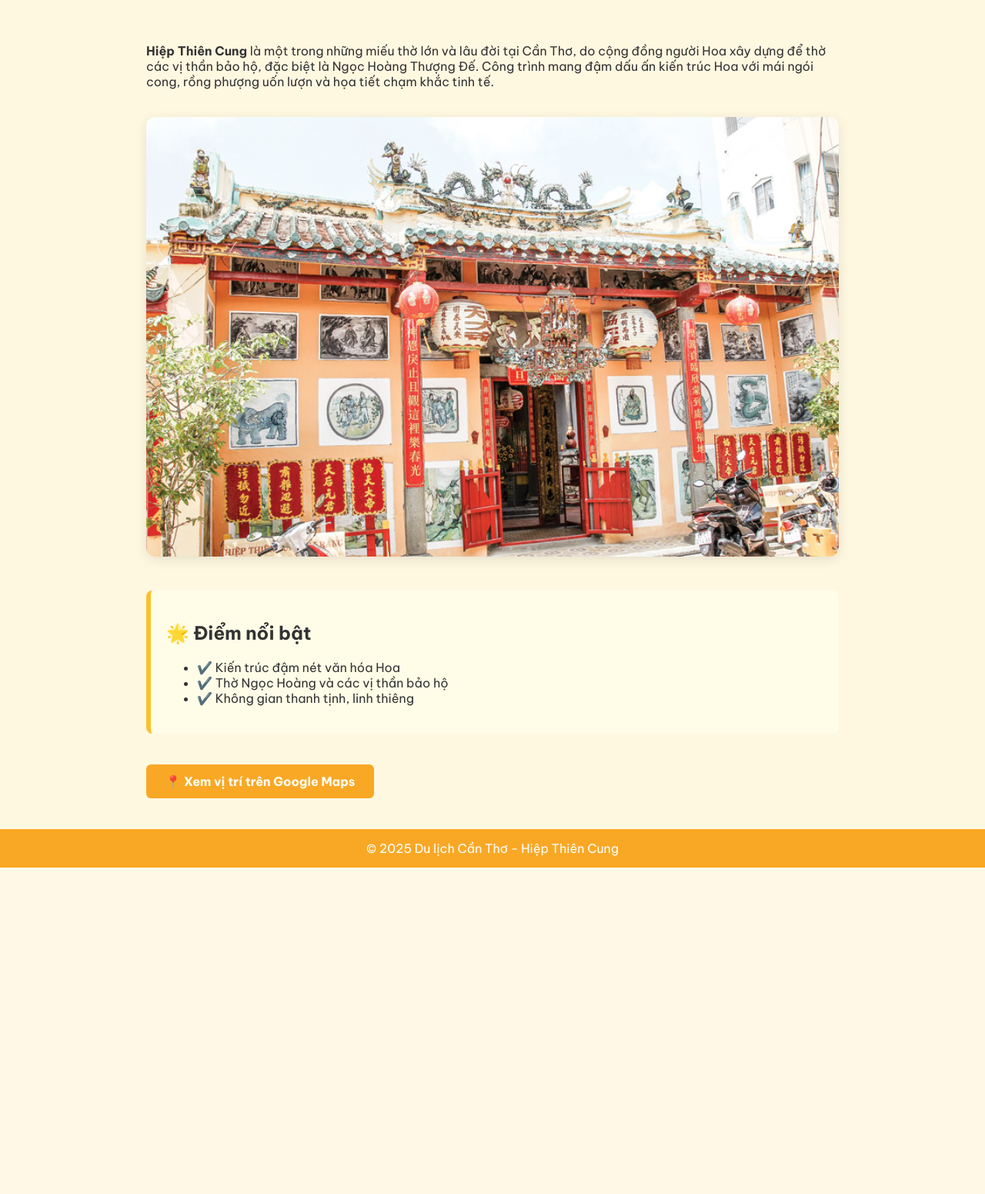
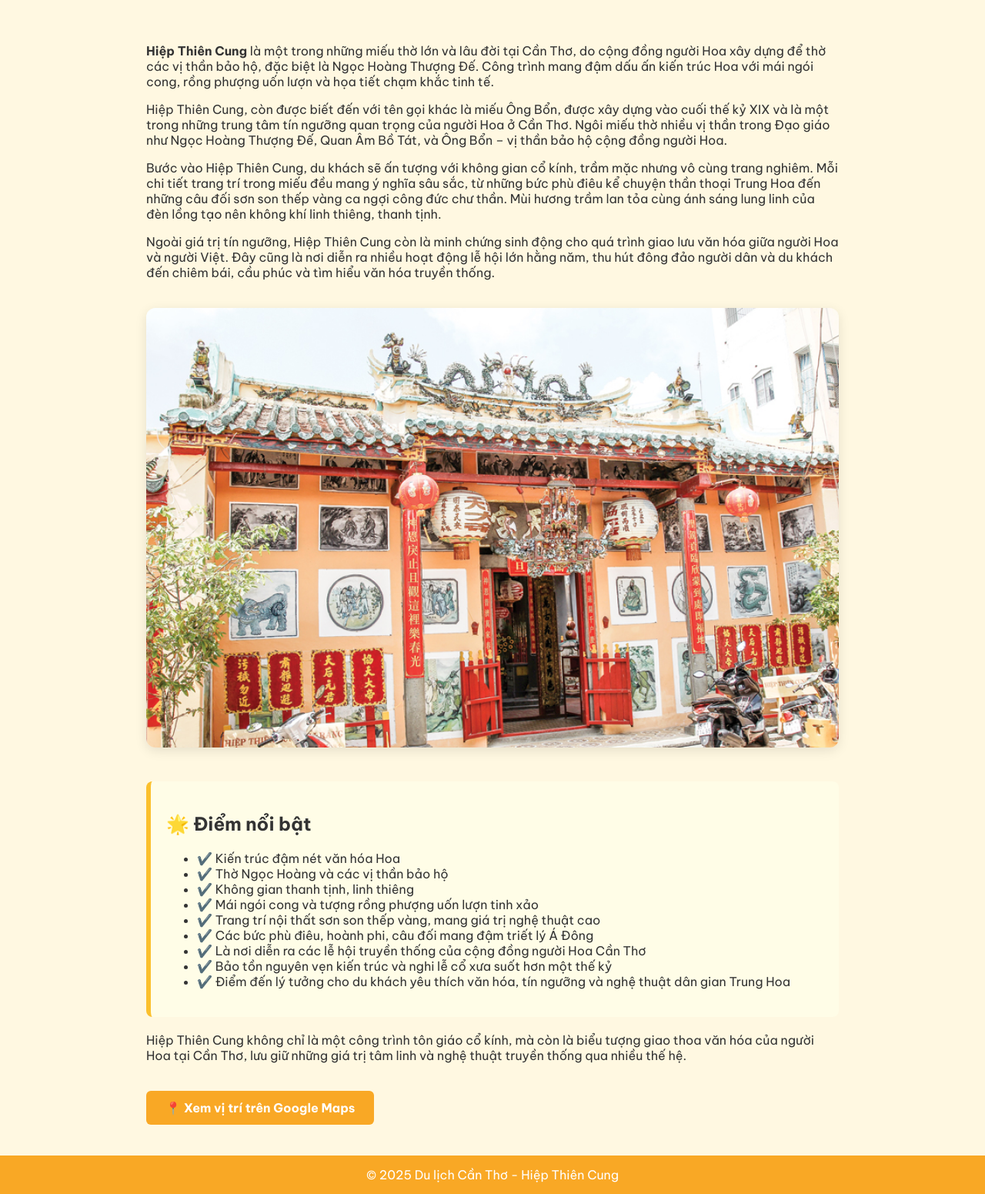
Before and after one commit to hung83st/mekongkit, a Flask app: page /hiep_thien_cung in a window 1280 px wide. Shown: the part 255-1806 px from the top of the page at 77% size. Before the commit the page ends 1382 px from the top, so only its background shows below. Run offline with Flask 3, Linux system fonts and the light colour scheme.

Commit message:
Update hiep_thien_cung.html

```diff
--- a/travel_kit/templates/hiep_thien_cung.html
+++ b/travel_kit/templates/hiep_thien_cung.html
@@ -52,6 +52,23 @@
             rồng phượng uốn lượn và họa tiết chạm khắc tinh tế.
         </p>
 
+        <p>
+            Hiệp Thiên Cung, còn được biết đến với tên gọi khác là miếu Ông Bổn, được xây dựng vào cuối thế kỷ XIX và là
+            một trong những trung tâm tín ngưỡng quan trọng của người Hoa ở Cần Thơ. Ngôi miếu thờ nhiều vị thần trong
+            Đạo giáo như Ngọc Hoàng Thượng Đế, Quan Âm Bồ Tát, và Ông Bổn – vị thần bảo hộ cộng đồng người Hoa.
+        </p>
+        <p>
+            Bước vào Hiệp Thiên Cung, du khách sẽ ấn tượng với không gian cổ kính, trầm mặc nhưng vô cùng trang nghiêm.
+            Mỗi chi tiết trang trí trong miếu đều mang ý nghĩa sâu sắc, từ những bức phù điêu kể chuyện thần thoại Trung
+            Hoa đến những câu đối sơn son thếp vàng ca ngợi công đức chư thần. Mùi hương trầm lan tỏa cùng ánh sáng lung
+            linh của đèn lồng tạo nên không khí linh thiêng, thanh tịnh.
+        </p>
+        <p>
+            Ngoài giá trị tín ngưỡng, Hiệp Thiên Cung còn là minh chứng sinh động cho quá trình giao lưu văn hóa giữa
+            người Hoa và người Việt. Đây cũng là nơi diễn ra nhiều hoạt động lễ hội lớn hằng năm, thu hút đông đảo người
+            dân và du khách đến chiêm bái, cầu phúc và tìm hiểu văn hóa truyền thống.
+        </p>
+
         <img src="{{ url_for('static', filename='images/hiep-thien-cung.jpg') }}" alt="Hiệp Thiên Cung">
 
         <div class="highlight">
@@ -60,9 +77,18 @@
                 <li>✔️ Kiến trúc đậm nét văn hóa Hoa</li>
                 <li>✔️ Thờ Ngọc Hoàng và các vị thần bảo hộ</li>
                 <li>✔️ Không gian thanh tịnh, linh thiêng</li>
+                <li>✔️ Mái ngói cong và tượng rồng phượng uốn lượn tinh xảo</li>
+                <li>✔️ Trang trí nội thất sơn son thếp vàng, mang giá trị nghệ thuật cao</li>
+                <li>✔️ Các bức phù điêu, hoành phi, câu đối mang đậm triết lý Á Đông</li>
+                <li>✔️ Là nơi diễn ra các lễ hội truyền thống của cộng đồng người Hoa Cần Thơ</li>
+                <li>✔️ Bảo tồn nguyên vẹn kiến trúc và nghi lễ cổ xưa suốt hơn một thế kỷ</li>
+                <li>✔️ Điểm đến lý tưởng cho du khách yêu thích văn hóa, tín ngưỡng và nghệ thuật dân gian Trung Hoa
+                </li>
             </ul>
         </div>
 
+        <p>Hiệp Thiên Cung không chỉ là một công trình tôn giáo cổ kính, mà còn là biểu tượng giao thoa văn hóa của
+            người Hoa tại Cần Thơ, lưu giữ những giá trị tâm linh và nghệ thuật truyền thống qua nhiều thế hệ.</p>
         <a href="https://www.google.com/maps/place/Hi%E1%BB%87p+Thi%C3%AAn+Cung+Th%E1%BA%A1nh+M%E1%BB%B9+%E5%8D%94%E5%A4%A9%E5%AE%AE/@10.0061703,105.7489355,17.33z/data=!4m10!1m2!2m1!1zaGnhu4dwIHRoacOqbiBjdW5n!3m6!1s0x31a089b6a840122d:0x1e32519ffbef8ec3!8m2!3d10.0068526!4d105.7534118!15sChJoaeG7h3AgdGhpw6puIGN1bmeSARBwbGFjZV9vZl93b3JzaGlwqgE7EAEyHxABIhur1FGtDweNpQL5nwP7u65b7PCOP2gYdsIZrTwyFhACIhJoaeG7h3AgdGhpw6puIGN1bmfgAQA!16s%2Fg%2F11csqg8w7h?entry=ttu&g_ep=EgoyMDI1MTAwOC4wIKXMDSoASAFQAw%3D%3D" target="_blank" class="btn">📍 Xem vị trí trên Google Maps</a>
     </div>
 
```
